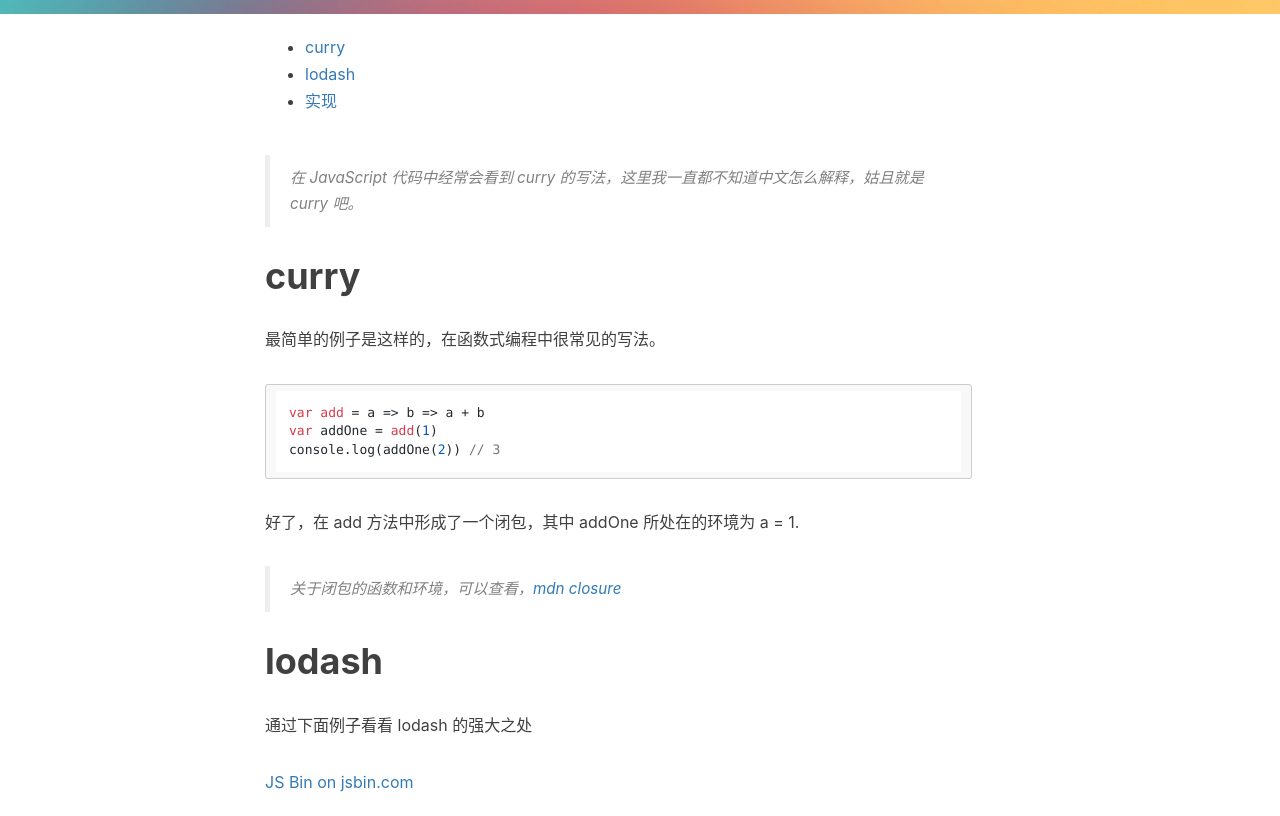
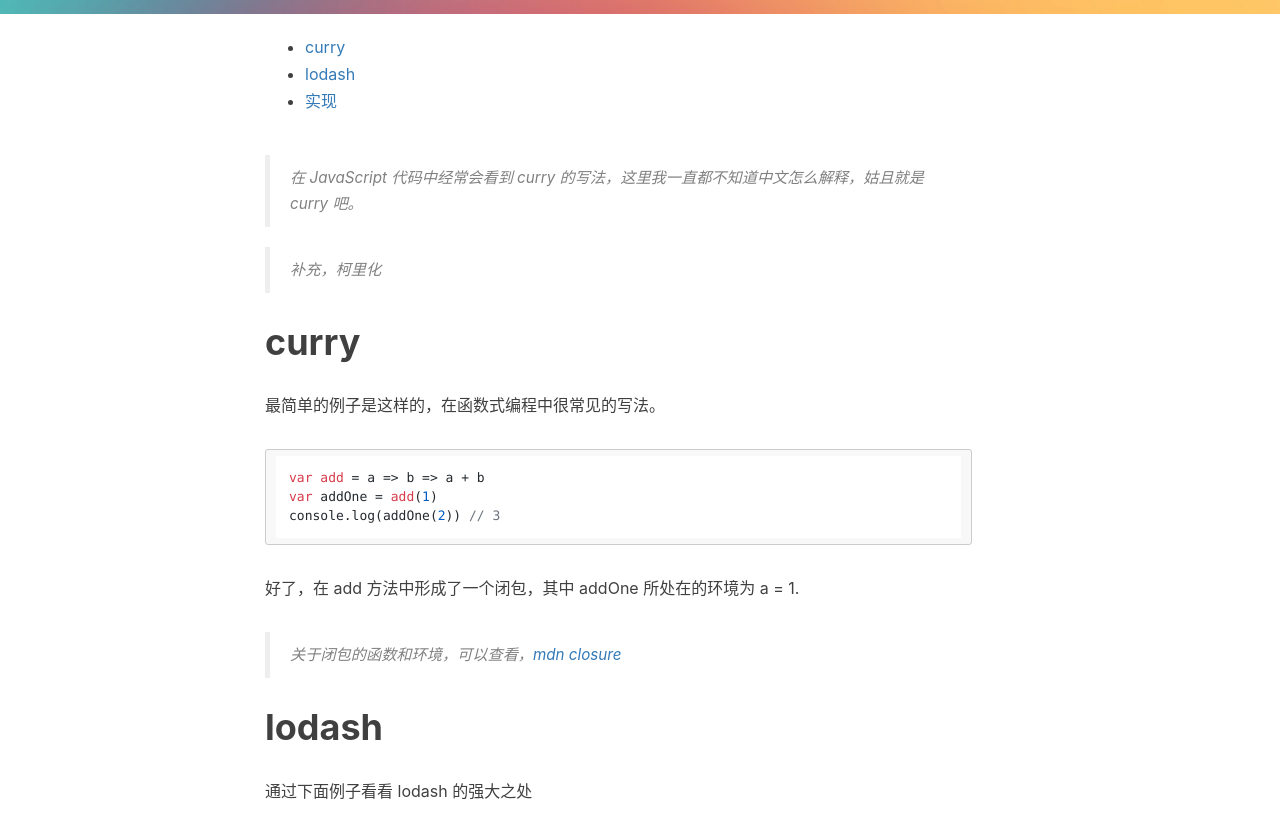
Before and after one commit to sword-jin/RryLee.github.io, a Jekyll site: the page built from _posts/2016-04-15-javascript-curry.md, in a window 1280 px wide and 900 px high, scrolled down 343 px, cut to the strip 0-816 px from the top of the window. Built offline with Jekyll 4.4.1, drawn with Linux system fonts in a browser that asks for light colours; nearby versions of some CDN libraries; comment, search, counter and statistics services are not loaded.

Commit message:
Update 2016-04-15-javascript-curry.md

```diff
--- a/_posts/2016-04-15-javascript-curry.md
+++ b/_posts/2016-04-15-javascript-curry.md
@@ -12,6 +12,8 @@ tags:
 {:toc}
 
 > 在 JavaScript 代码中经常会看到 curry 的写法，这里我一直都不知道中文怎么解释，姑且就是 curry 吧。
+
+> 补充，柯里化
 
 # curry
 
```
